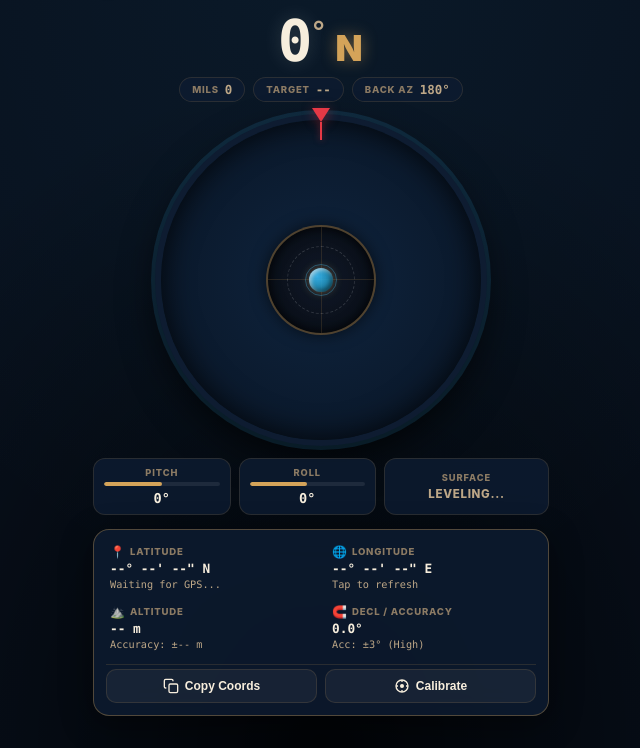
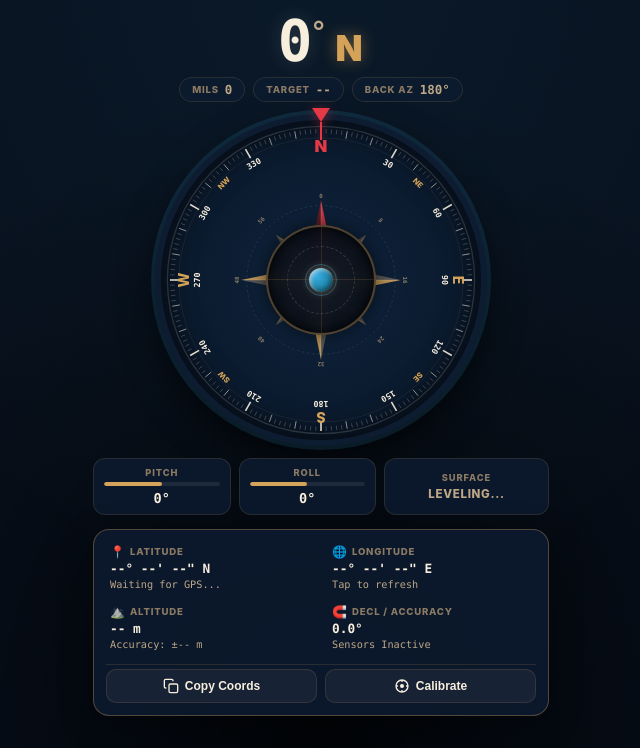
Before and after one commit to Jee1VK/compass-app, a plain HTML site: page index.html in a window 1280 px wide. Shown: the part 52-800 px from the top of the page, without its empty margins (319-959 px from the left). Drawn offline with Linux system fonts and the light colour scheme.

Commit message:
fix(compass): add missing compass-engine.js script tag to index.html

```diff
--- a/index.html
+++ b/index.html
@@ -393,6 +393,7 @@
   </div>
 
   <script src="qrcode.min.js?v=3.9.4"></script>
+  <script src="compass-engine.js?v=3.9.4"></script>
   <script src="app.js?v=3.9.4"></script>
 </body>
 </html>
```
